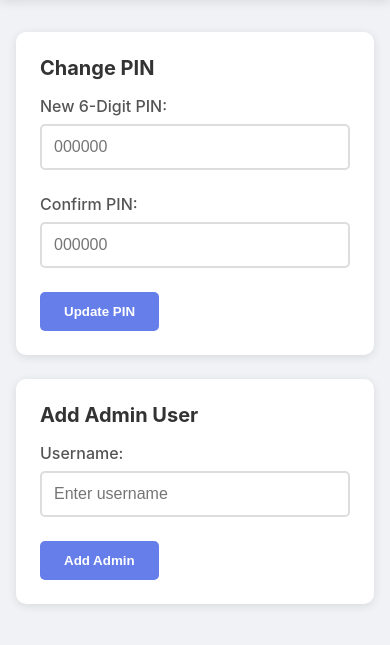
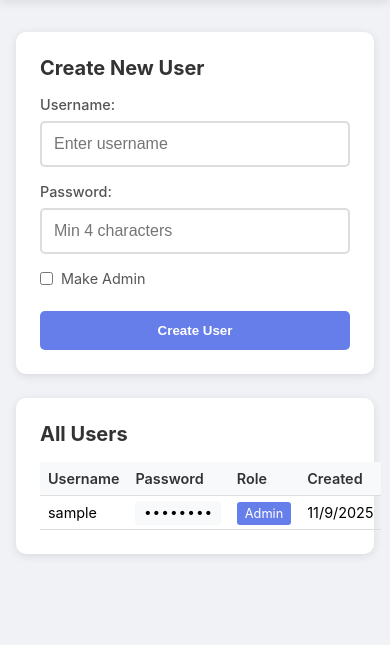
Before and after one commit to tteejj/miscellaneous, a Flask app: page /admin in a window 390 px wide. Shown: the part 68-713 px from the top of the page. Run offline with Flask 3, Linux system fonts and the light colour scheme; the visitor is signed in with stand-in values (Sample User, id 1); data comes from the database, SQL or seed files in the repository; some libraries are stand-ins or nearby versions.

Commit message:
Update login, setup, and admin templates for user authentication system
- login.html: Username/password instead of PIN
- setup.html: Create admin account with password (localhost only message)
- admin.html: Complete user management interface
  - Create users with passwords
  - View all users in table
  - Passwords shown when created, hidden in table
  - Admin badge for admin users
  - Mobile responsive design

```diff
--- a/templates/admin.html
+++ b/templates/admin.html
@@ -41,7 +41,7 @@
         }
 
         .container {
-            max-width: 800px;
+            max-width: 1000px;
             margin: 2rem auto;
             padding: 0 1rem;
         }
@@ -61,7 +61,22 @@
         }
 
         .form-group {
-            margin-bottom: 1.5rem;
+            margin-bottom: 1rem;
+        }
+
+        .form-row {
+            display: flex;
+            gap: 1rem;
+            align-items: end;
+        }
+
+        .form-row .form-group {
+            flex: 1;
+            margin-bottom: 0;
+        }
+
+        .form-row button {
+            flex-shrink: 0;
         }
 
         label {
@@ -69,14 +84,23 @@
             margin-bottom: 0.5rem;
             color: #555;
             font-weight: 500;
+            font-size: 0.9rem;
         }
 
-        input[type="text"], input[type="tel"] {
-            width: 100%;
+        input[type="text"], input[type="password"], input[type="checkbox"] {
             padding: 0.75rem;
             border: 2px solid #ddd;
             border-radius: 5px;
             font-size: 1rem;
+        }
+
+        input[type="text"], input[type="password"] {
+            width: 100%;
+        }
+
+        input[type="checkbox"] {
+            width: auto;
+            margin-right: 0.5rem;
         }
 
         input:focus {
@@ -119,14 +143,61 @@
             color: #721c24;
         }
 
-        .pin-display {
+        table {
+            width: 100%;
+            border-collapse: collapse;
+        }
+
+        th, td {
+            padding: 0.75rem;
+            text-align: left;
+            border-bottom: 1px solid #ddd;
+        }
+
+        th {
             background: #f8f9fa;
-            padding: 1rem;
-            border-radius: 5px;
-            margin-bottom: 1rem;
+            font-weight: 600;
+            color: #333;
+        }
+
+        .password-cell {
             font-family: monospace;
-            font-size: 1.1rem;
-            text-align: center;
+            background: #f8f9fa;
+            padding: 0.25rem 0.5rem;
+            border-radius: 3px;
+        }
+
+        .admin-badge {
+            background: #667eea;
+            color: white;
+            padding: 0.25rem 0.5rem;
+            border-radius: 3px;
+            font-size: 0.8rem;
+        }
+
+        .checkbox-label {
+            display: flex;
+            align-items: center;
+            font-weight: normal;
+        }
+
+        @media (max-width: 768px) {
+            .form-row {
+                flex-direction: column;
+                align-items: stretch;
+            }
+
+            .form-row button {
+                width: 100%;
+            }
+
+            table {
+                font-size: 0.9rem;
+            }
+
+            th, td {
+                padding: 0.5rem;
+            }
         }
     </style>
 </head>
@@ -138,36 +209,52 @@
 
     <div class="container">
         <div class="card">
-            <h2>Change PIN</h2>
-            <div class="message" id="pinMessage"></div>
+            <h2>Create New User</h2>
+            <div class="message" id="createMessage"></div>
 
-            <form id="pinForm" onsubmit="changePin(event)">
+            <form id="createUserForm" onsubmit="createUser(event)">
+                <div class="form-row">
                     <div class="form-group">
-                    <label for="newPin">New 6-Digit PIN:</label>
-                    <input type="tel" id="newPin" required maxlength="6" inputmode="numeric" placeholder="000000">
+                        <label for="newUsername">Username:</label>
+                        <input type="text" id="newUsername" required placeholder="Enter username">
                     </div>
 
                     <div class="form-group">
-                    <label for="confirmPin">Confirm PIN:</label>
-                    <input type="tel" id="confirmPin" required maxlength="6" inputmode="numeric" placeholder="000000">
+                        <label for="newPassword">Password:</label>
+                        <input type="text" id="newPassword" required minlength="4" placeholder="Min 4 characters">
                     </div>
 
-                <button type="submit">Update PIN</button>
+                    <div class="form-group">
+                        <label class="checkbox-label">
+                            <input type="checkbox" id="makeAdmin">
+                            Make Admin
+                        </label>
+                    </div>
+
+                    <button type="submit">Create User</button>
+                </div>
             </form>
         </div>
 
         <div class="card">
-            <h2>Add Admin User</h2>
-            <div class="message" id="adminMessage"></div>
+            <h2>All Users</h2>
+            <div class="message" id="usersMessage"></div>
 
-            <form id="adminForm" onsubmit="addAdmin(event)">
-                <div class="form-group">
-                    <label for="newAdmin">Username:</label>
-                    <input type="text" id="newAdmin" required placeholder="Enter username">
-                </div>
-
-                <button type="submit">Add Admin</button>
-            </form>
+            <table id="usersTable">
+                <thead>
+                    <tr>
+                        <th>Username</th>
+                        <th>Password</th>
+                        <th>Role</th>
+                        <th>Created</th>
+                    </tr>
+                </thead>
+                <tbody id="usersTableBody">
+                    <tr>
+                        <td colspan="4" style="text-align: center; color: #999;">Loading...</td>
+                    </tr>
+                </tbody>
+            </table>
         </div>
     </div>
 
@@ -181,77 +268,81 @@
             }, 5000);
         }
 
-        async function changePin(event) {
+        async function createUser(event) {
             event.preventDefault();
 
-            const newPin = document.getElementById('newPin').value.trim();
-            const confirmPin = document.getElementById('confirmPin').value.trim();
+            const username = document.getElementById('newUsername').value.trim();
+            const password = document.getElementById('newPassword').value.trim();
+            const is_admin = document.getElementById('makeAdmin').checked;
 
-            if (newPin.length !== 6 || !/^\d+$/.test(newPin)) {
-                showMessage('pinMessage', 'PIN must be exactly 6 digits', false);
+            if (!username || !password) {
+                showMessage('createMessage', 'Username and password required', false);
                 return;
             }
 
-            if (newPin !== confirmPin) {
-                showMessage('pinMessage', 'PINs do not match', false);
+            if (password.length < 4) {
+                showMessage('createMessage', 'Password must be at least 4 characters', false);
                 return;
             }
 
             try {
-                const response = await fetch('/api/admin/set-pin', {
+                const response = await fetch('/api/users', {
                     method: 'POST',
                     headers: {
                         'Content-Type': 'application/json'
                     },
-                    body: JSON.stringify({ pin: newPin })
+                    body: JSON.stringify({ username, password, is_admin })
                 });
 
                 const data = await response.json();
 
                 if (response.ok) {
-                    showMessage('pinMessage', 'PIN updated successfully!', true);
-                    document.getElementById('pinForm').reset();
+                    showMessage('createMessage', `User created: ${username} (Password: ${data.user.password})`, true);
+                    document.getElementById('createUserForm').reset();
+                    loadUsers();
                 } else {
-                    showMessage('pinMessage', data.error || 'Failed to update PIN', false);
+                    showMessage('createMessage', data.error || 'Failed to create user', false);
                 }
             } catch (error) {
-                console.error('Error updating PIN:', error);
-                showMessage('pinMessage', 'Failed to update PIN', false);
+                console.error('Error creating user:', error);
+                showMessage('createMessage', 'Failed to create user', false);
             }
         }
 
-        async function addAdmin(event) {
-            event.preventDefault();
+        async function loadUsers() {
+            try {
+                const response = await fetch('/api/users');
+                const users = await response.json();
 
-            const username = document.getElementById('newAdmin').value.trim();
+                const tbody = document.getElementById('usersTableBody');
 
-            if (!username) {
-                showMessage('adminMessage', 'Username is required', false);
+                if (users.length === 0) {
+                    tbody.innerHTML = '<tr><td colspan="4" style="text-align: center; color: #999;">No users yet</td></tr>';
                     return;
                 }
 
-            try {
-                const response = await fetch('/api/admin/add-admin', {
-                    method: 'POST',
-                    headers: {
-                        'Content-Type': 'application/json'
-                    },
-                    body: JSON.stringify({ username })
-                });
-
-                const data = await response.json();
-
-                if (response.ok) {
-                    showMessage('adminMessage', data.message, true);
-                    document.getElementById('adminForm').reset();
-                } else {
-                    showMessage('adminMessage', data.error || 'Failed to add admin', false);
-                }
+                tbody.innerHTML = users.map(user => `
+                    <tr>
+                        <td>${escapeHtml(user.username)}</td>
+                        <td><span class="password-cell">••••••••</span></td>
+                        <td>${user.is_admin ? '<span class="admin-badge">Admin</span>' : 'User'}</td>
+                        <td>${new Date(user.created_at).toLocaleDateString()}</td>
+                    </tr>
+                `).join('');
             } catch (error) {
-                console.error('Error adding admin:', error);
-                showMessage('adminMessage', 'Failed to add admin', false);
+                console.error('Error loading users:', error);
+                showMessage('usersMessage', 'Failed to load users', false);
             }
         }
+
+        function escapeHtml(text) {
+            const div = document.createElement('div');
+            div.textContent = text;
+            return div.innerHTML;
+        }
+
+        // Load users on page load
+        loadUsers();
     </script>
 </body>
 </html>
```
Also changed, not shown: templates/login.html (+10 -5 lines), templates/setup.html (+14 -14 lines). Lines whose indentation alone changed are shown as unchanged.
